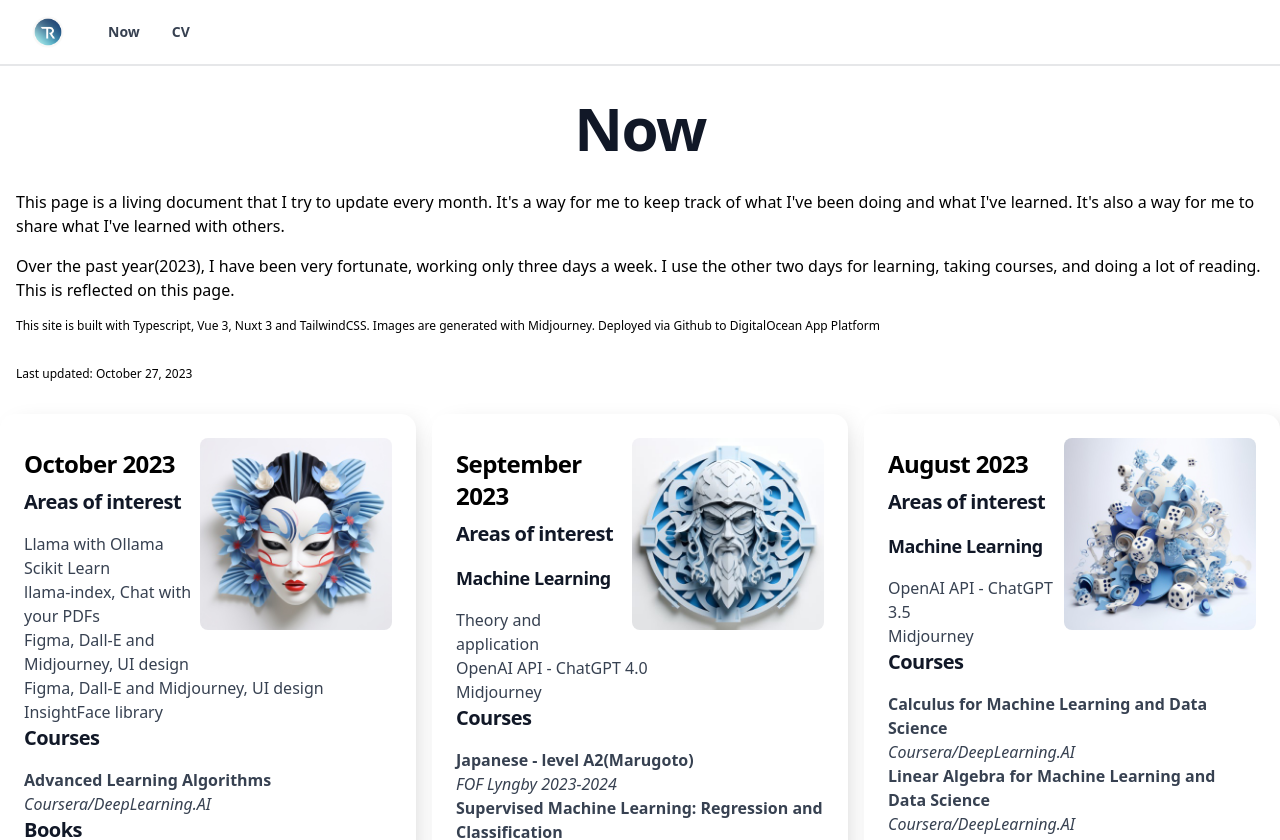
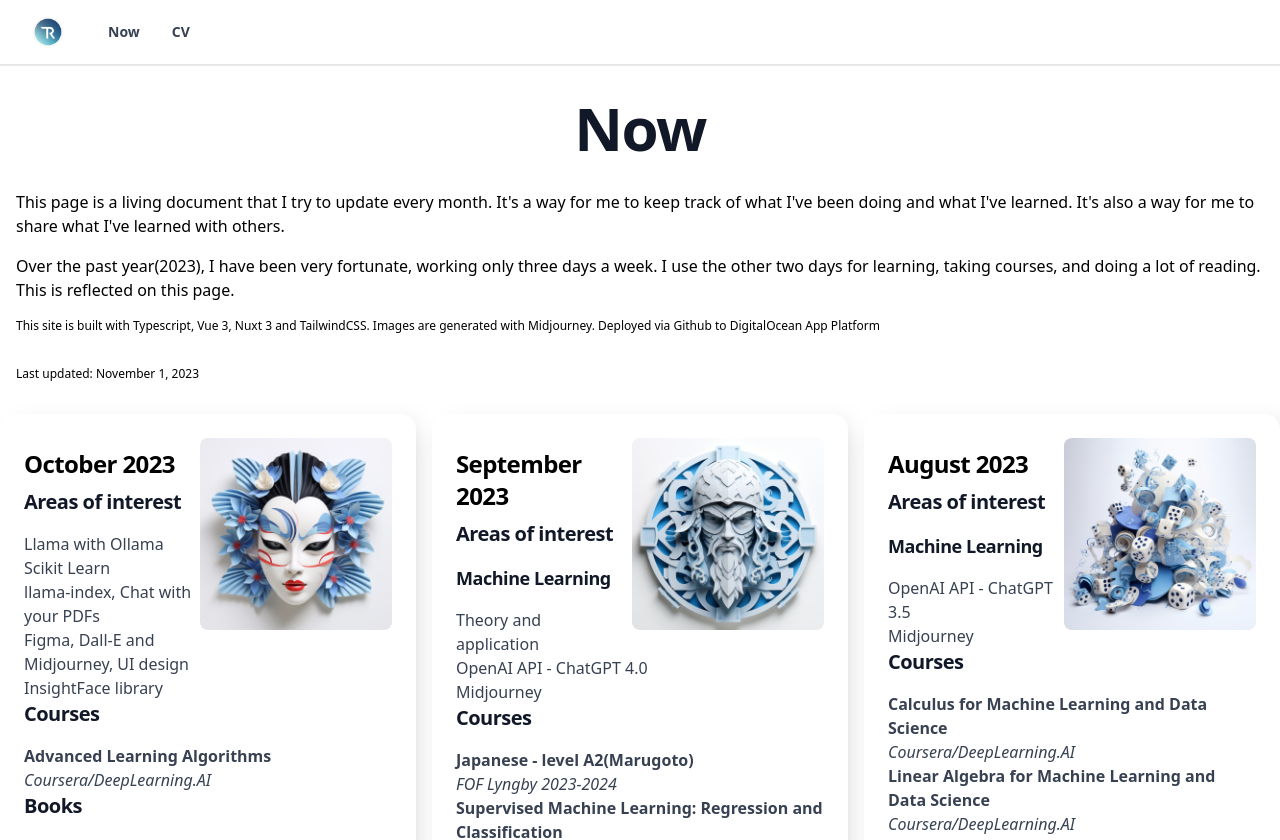
Before and after one commit to ringling/nuxt_ringling_info, a Nuxt app: page /now in a window 1280 px wide. Shown: the top 840 px of the page. Built offline with nearby package versions, Linux system fonts and the light colour scheme.

Commit message:
Date bumped

```diff
--- a/pages/now.vue
+++ b/pages/now.vue
@@ -15,7 +15,7 @@
         generated with
         Midjourney. Deployed via Github to DigitalOcean App Platform
       </div>
-      <div class="m-4 mb-8 text-xs">Last updated: October 27, 2023</div>
+      <div class="m-4 mb-8 text-xs">Last updated: November 1, 2023</div>
       <div class="grid grid-cols-1 md:grid-cols-2 xl:grid-cols-3 gap-4">
 
           <div class="block max-w p-6 bg-white markdown neu">
@@ -28,7 +28,6 @@
               <li>Llama with Ollama</li>
               <li>Scikit Learn</li>
               <li>llama-index, Chat with your PDFs</li>
-              <li>Figma, Dall-E and Midjourney, UI design</li>
               <li>Figma, Dall-E and Midjourney, UI design</li>
               <li>InsightFace library</li>
 
```
